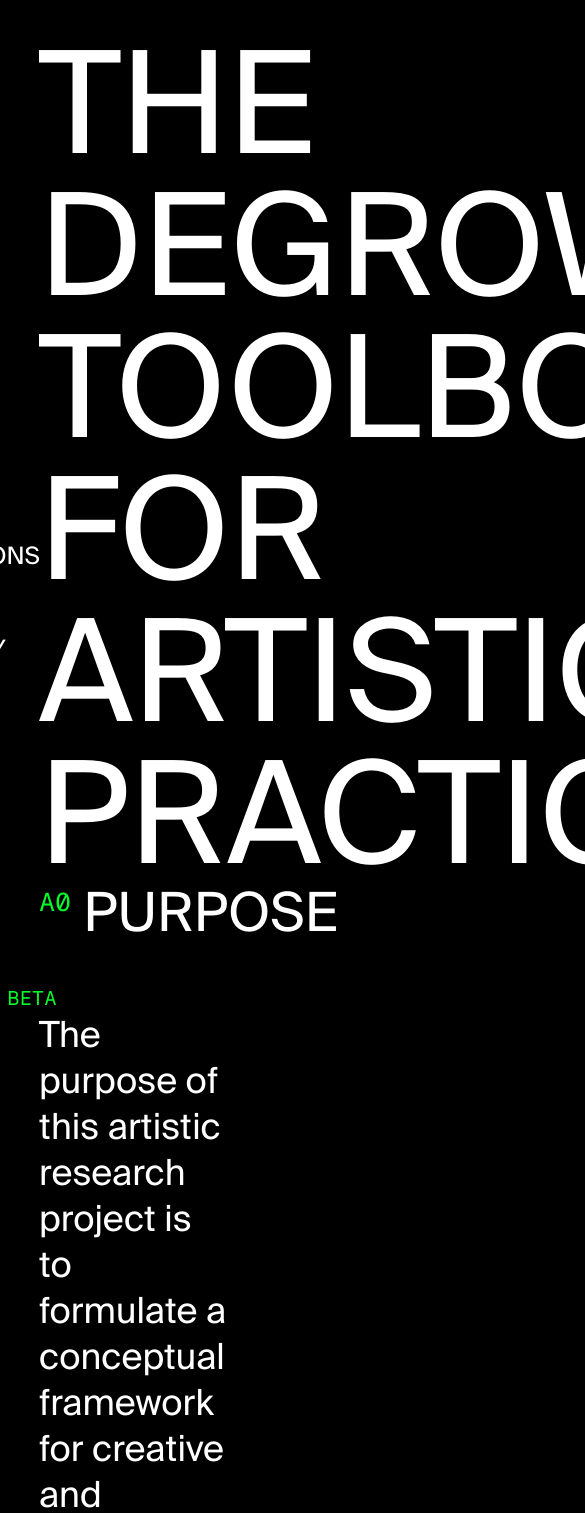
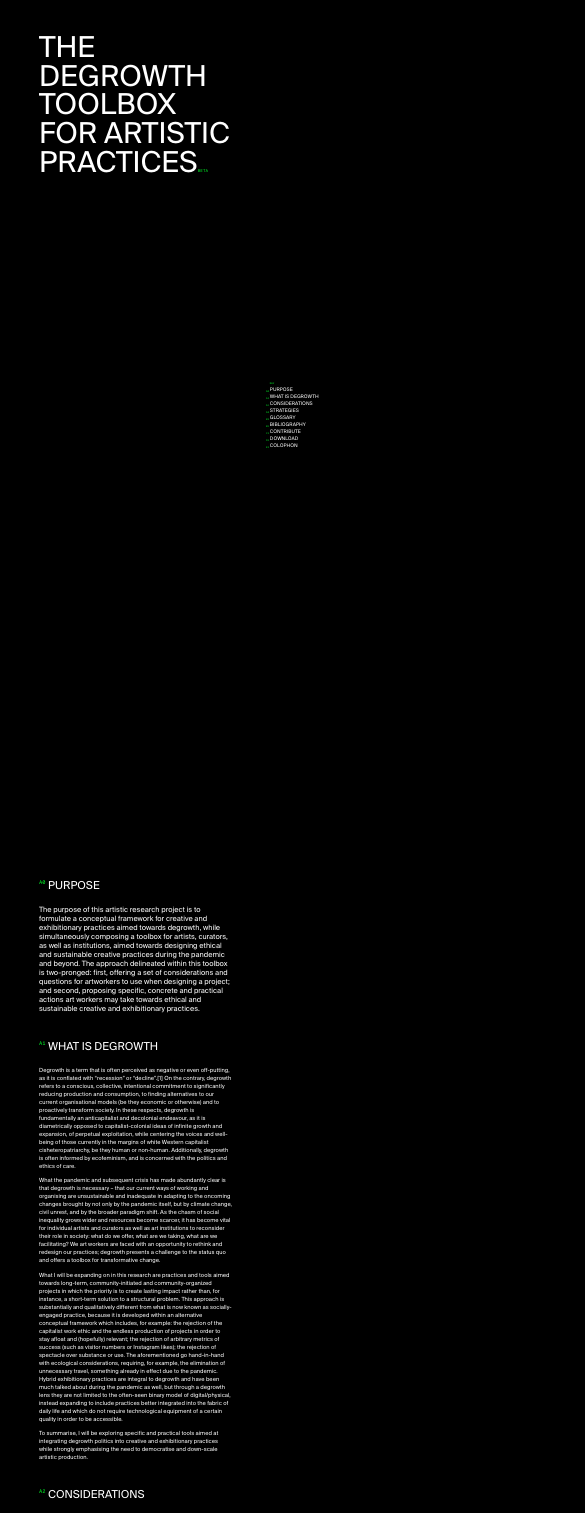
Before and after one commit to cmcurran/degrowth, a React (Create React App) app: page / in a window 390 px wide. Shown: the top 1513 px of the page, 585 px wide, since content can reach past the window. Built offline with nearby package versions, Linux system fonts and the light colour scheme.

Commit message:
implements window listeners and refs to responsively position nav, and fluid typography

```diff
--- a/src/App.tsx
+++ b/src/App.tsx
@@ -1,18 +1,23 @@
-import React from "react";
 import logo from "./logo.svg";
+import React, { useState } from "react";
 import styled from "styled-components";
 import Header from "./Components/Header";
 import SectionWithHeader from "./Components/SectionWithHeader";
 import Nav from "./Components/Nav";
 import Degrowth from "./Copy";
 
+//TODO debounce window listeners?
+//Turn off window listeners when scrolled past header on page to stop nav from yeeting away
+
 const App = () => {
+  const [betaBottom, setBetaBottom] = useState<number | null>(null);
+
   return (
     <Wrapper>
-      <Nav content={Degrowth.nav} />
+      <Nav content={Degrowth.nav} betaBottom={betaBottom} />
 
       <InnerWrapper>
-        <Header text={Degrowth.header} />
+        <Header text={Degrowth.header} setBetaBottom={setBetaBottom} />
 
         {Degrowth.sections.map((section, i) => {
           if (
--- a/src/Components/Header.tsx
+++ b/src/Components/Header.tsx
@@ -1,24 +1,65 @@
+import React, {
+  useLayoutEffect,
+  useRef,
+  Dispatch,
+  SetStateAction,
+} from "react";
 import styled from "styled-components";
 
-const Header = ({ text }: { text: string }) => (
-  <Wrapper>
-    {text} <BetaTag>beta</BetaTag>
-  </Wrapper>
-);
+const Header = ({
+  text,
+  setBetaBottom,
+}: {
+  text: string;
+  setBetaBottom: Dispatch<SetStateAction<number | null>>;
+}) => {
+  const betaRef = useRef<HTMLSpanElement>(null);
+
+  useLayoutEffect(() => {
+    if (!window) {
+      return;
+    }
+    const handleResize = () => {
+      if (betaRef.current === null) {
+        return;
+      }
+      setBetaBottom(betaRef.current.getBoundingClientRect().bottom);
+    };
+
+    window.addEventListener("resize", handleResize);
+    return () => {
+      window.removeEventListener("resize", handleResize);
+    };
+  }, [betaRef]);
+
+  return (
+    <Wrapper>
+      {text} <BetaTag ref={betaRef}>beta</BetaTag>
+    </Wrapper>
+  );
+};
 
 const Wrapper = styled.div`
   text-transform: uppercase;
   font-family: "Suisse";
-  font-size: 142px;
-  line-height: 142px;
+  /* font-size: 142px; */
+  font-size: 7.395vw;
+  font-size: calc(var(--vw, 1vw) * 7.395);
+  /* line-height: 142px; */
+  line-height: 7.395vw;
+  line-height: calc(var(--vw, 1vw) * 7.395);
   height: 100vh;
 `;
 
 const BetaTag = styled.span`
   font-family: "MG Mono";
   color: #00ff29;
-  font-size: 20px;
-  margin-left: -2rem;
+  font-size: 1.041vw;
+  font-size: calc(var(--vw, 1vw) * 1.041);
+  /* font-size: 20px; */
+  /* margin-left: -32px; */
+  margin-left: -1.666vw;
+  margin-left: calc(var(--vw, 1vw) * -1.666);
 `;
 
 export default Header;
--- a/src/Components/Nav.tsx
+++ b/src/Components/Nav.tsx
@@ -1,57 +1,97 @@
+import React, { useRef, useState, useLayoutEffect } from "react";
 import styled from "styled-components";
 
 const Nav = ({
   content,
+  betaBottom,
 }: {
   content: { section: string; title: string }[];
-}) => (
-  <Wrapper>
+  betaBottom: number | null;
+}) => {
+  const [height, setHeight] = useState<number | null>(null);
+  const wrapperRef = useRef<HTMLDivElement>(null);
+
+  useLayoutEffect(() => {
+    if (!window) {
+      return;
+    }
+    const handleResize = () => {
+      if (wrapperRef.current === null) {
+        return;
+      }
+      setHeight(wrapperRef.current.getBoundingClientRect().height);
+    };
+
+    window.addEventListener("resize", handleResize);
+    return () => {
+      window.removeEventListener("resize", handleResize);
+    };
+
+    console.log(height);
+  }, [wrapperRef]);
+
+  return (
+    <Wrapper top={betaBottom} height={height} ref={wrapperRef}>
       <Header>nav</Header>
-    {console.log(content)}
+
       {content.map((item) => (
-      <NavLink href={`#${item.title}`}>
+        <NavLink href={`#${item.title}`} key={item.title}>
           <SectionTag>{item.section}</SectionTag>
           {item.title}
-        {console.log(item.title)}
         </NavLink>
       ))}
     </Wrapper>
   );
+};
 
-const Wrapper = styled.div`
+const Wrapper = styled.div<{ top: number | null; height: number | null }>`
   display: flex;
   flex-direction: column;
   position: fixed;
-  right: 350px;
-  top: 430px;
+  /* right: 350px;
+  top: 430px; */
+  right: 18.229vw;
+  right: calc(var(--vw, 1vw) * 18.299);
+  top: 45.31vh;
+  top: calc(var(--vh, 1vh) * 45.31);
+  top: ${({ top, height }) => top && height && `${top - height}px`};
 `;
 
 const Header = styled.div`
   color: #00ff29;
   font-family: "MG Mono";
   text-transform: uppercase;
-  font-size: 12px;
-  padding-bottom: 0.25rem;
+  /* font-size: 12px; */
+  font-size: 0.625vw;
+  font-size: calc(var(--vw, 1vw) * 0.625);
+  /* padding-bottom: 4px; */
+  padding-bottom: 0.208vw;
+  padding-bottom: calc(var(--vw, 1vw) * 0.208);
 `;
 
 const SectionTag = styled(Header)`
   position: absolute;
-  left: -1.2rem;
-  top: 0.282rem;
+  /* left: -19.2px; */
+  left: -1vw;
+  left: calc(var(--vw, 1vw) * -1);
+  /* top: 4.512px; */
+  top: 0.475vh;
+  top: calc(var(--vh, 1vh) * 0.475);
 `;
 
 const NavLink = styled.a`
   text-decoration: none;
   color: white;
   font-family: "Suisse";
-  font-size: 24px;
+  /* font-size: 24px; */
+  font-size: 1.25vw;
+  font-size: calc(var(--vw, 1vw) * 1.25);
   text-transform: uppercase;
   position: relative;
 
   :hover {
     color: #00ff29;
     text-decoration: underline;
-    /* border-bottom: 1px solid #00ff29; */
   }
 `;
 
--- a/src/Components/SectionWithHeader.tsx
+++ b/src/Components/SectionWithHeader.tsx
@@ -18,18 +18,20 @@ const SectionWithHeader = ({
     </HeaderWrapper>
 
     {(variant === "xl" || variant === "paragraph") &&
-      body.map((item: string, i: number) => (
-        <Body key={i} variant={variant}>
-          {item}
-        </Body>
-      ))}
+      body.map((item: string, i: number) =>
+        variant === "xl" ? (
+          <BodyXL key={i}>{item}</BodyXL>
+        ) : (
+          <Body key={i}>{item}</Body>
+        )
+      )}
 
     {variant === "glossary" && (
       <ColumnInnerWrapper>
         {body.map((item: { word: string; definition: string }) => (
           <ColumnInnerWrapper key={item.word}>
             <GlossaryHeader>{item.word}</GlossaryHeader>
-            <Body variant={variant}>{item.definition}</Body>
+            <Body>{item.definition}</Body>
           </ColumnInnerWrapper>
         ))}
       </ColumnInnerWrapper>
@@ -39,11 +41,11 @@ const SectionWithHeader = ({
       <ColumnInnerWrapper>
         {body.map((item: { text: string; url?: string }, i: number) =>
           item.url ? (
-            <BibliographyLink href={item.url} target="_blank">
+            <BibliographyLink href={item.url} target="_blank" key={item.text}>
               {item.text}
             </BibliographyLink>
           ) : (
-            <BibliographyLink as="div" variant="noLink">
+            <BibliographyLink as="div" variant="noLink" key={item.text}>
               {item.text}
             </BibliographyLink>
           )
@@ -55,28 +57,39 @@ const SectionWithHeader = ({
 
 const BibliographyLink = styled.a<{ variant?: "noLink" }>`
   font-family: "Suisse";
-  font-size: 28px;
+  /* font-size: 28px; */
+  font-size: 1.458vw;
+  font-size: calc(var(--vw, 1vw) * 1.458);
   color: white;
   text-decoration: none;
-  padding-bottom: 1rem;
+  /* padding-bottom: 16px; */
+  padding-bottom: 0.833vw;
+  padding-bottom: calc(var(--vw, 1vw) * 0.833);
 
   :hover {
     color: ${({ variant }) => variant !== "noLink" && "#00ff29"};
     text-decoration: ${({ variant }) => variant !== "noLink" && "underline"};
   }
 `;
-
+// line-height: 7.395vw;
+//   line-height: calc(var(--vw, 1vw) * 7.395);
 const GlossaryHeader = styled.div`
   font-family: "MG Mono";
   color: #00ff29;
-  font-size: 28px;
-  padding-bottom: 1rem;
+  /* font-size: 28px; */
+  font-size: 1.458vw;
+  font-size: calc(var(--vw, 1vw) * 1.458);
+  /* padding-bottom: 16px; */
+  padding-bottom: 0.833vw;
+  padding-bottom: calc(var(--vw, 1vw) * 0.833);
 `;
 
 const Wrapper = styled.div`
   display: flex;
   flex-direction: column;
-  padding-bottom: 6rem;
+  /* padding-bottom: 96px; */
+  padding-bottom: 5vw;
+  padding-bottom: calc(var(--vw, 1vw) * 5);
 `;
 
 const ColumnInnerWrapper = styled.div`
@@ -88,26 +101,45 @@ const HeaderWrapper = styled.div`
   text-transform: uppercase;
   display: flex;
   align-items: flex-start;
-  padding-bottom: 4rem;
+  /* padding-bottom: 64px; */
+  padding-bottom: 3.333vw;
+  padding-bottom: calc(var(--vw, 1vw) * 3.333);
 `;
 
 const Section = styled.span`
   font-family: "MG Mono";
   color: #00ff29;
-  font-size: 26px;
-  line-height: 47px;
-  padding-right: 0.75rem;
+  /* font-size: 26px; */
+  font-size: 1.354vw;
+  font-size: calc(var(--vw, 1vw) * 1.354);
+  /* line-height: 47px; */
+  line-height: 2.447vw;
+  line-height: calc(var(--vw, 1vw) * 2.447);
+  /* padding-right: 12px; */
+  padding-right: 0.625vw;
+  padding-right: calc(var(--vw, 1vw) * 0.625);
 `;
 
 const Header = styled.span`
   font-family: "Suisse";
-  font-size: 54px;
+  /* font-size: 54px; */
+  font-size: 2.8125vw;
+  font-size: calc(var(--vw, 1vw) * 2.8125);
+`;
+/* font-size: ${({ variant }) => (variant === "xl" ? "36px" : "28px")}; */
+const Body = styled.div`
+  font-family: "Suisse";
+
+  font-size: 1.458vw;
+  font-size: calc(var(--vw, 1vw) * 1.458);
+  /* padding-bottom: 32px; */
+  padding-bottom: 1.666vw;
+  padding-bottom: calc(var(--vw, 1vw) * 1.666);
 `;
 
-const Body = styled.div<{ variant: "xl" | "paragraph" | "glossary" }>`
-  font-family: "Suisse";
-  font-size: ${({ variant }) => (variant === "xl" ? "36px" : "28px")};
-  padding-bottom: 2rem;
+const BodyXL = styled(Body)`
+  /* 32px */
+  font-size: 1.875vw;
+  font-size: calc(var(--vw, 1vw) * 1.875);
 `;
-
 export default SectionWithHeader;
```
Lines whose indentation alone changed are shown as unchanged.
